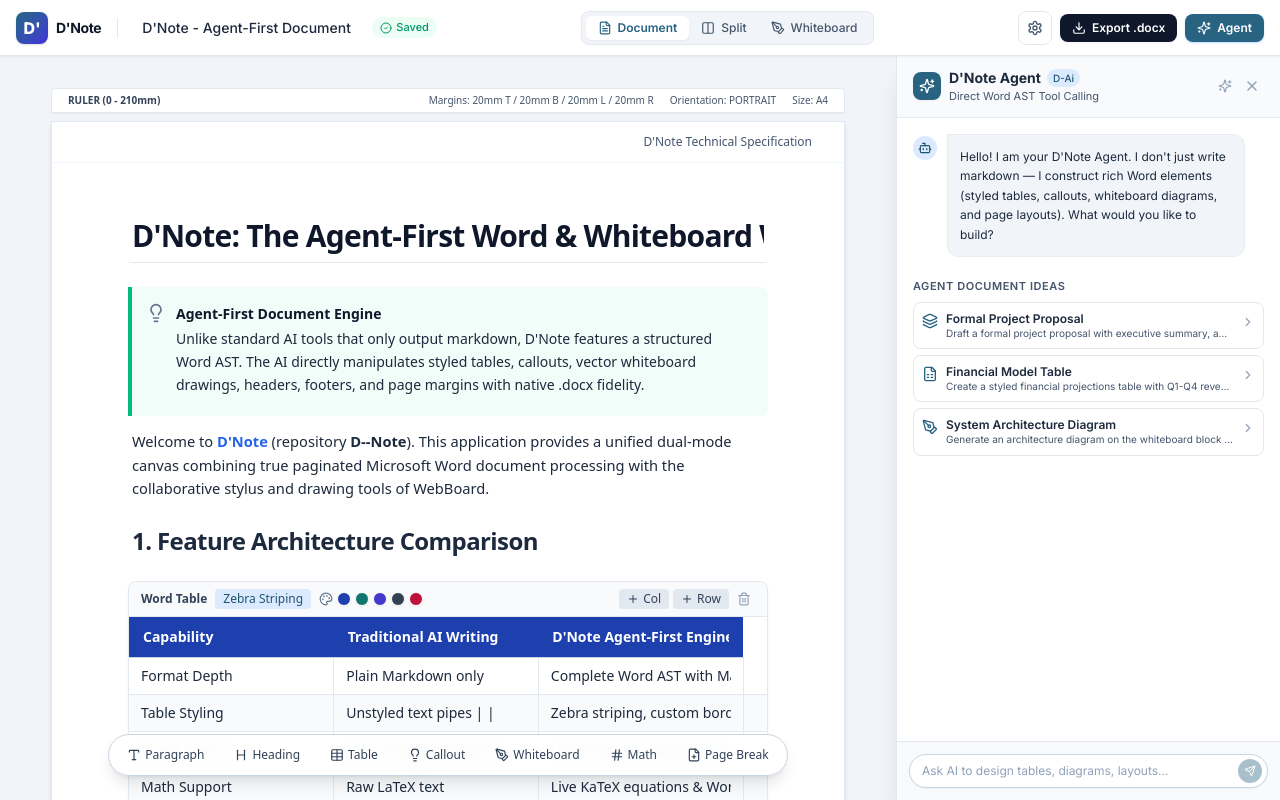
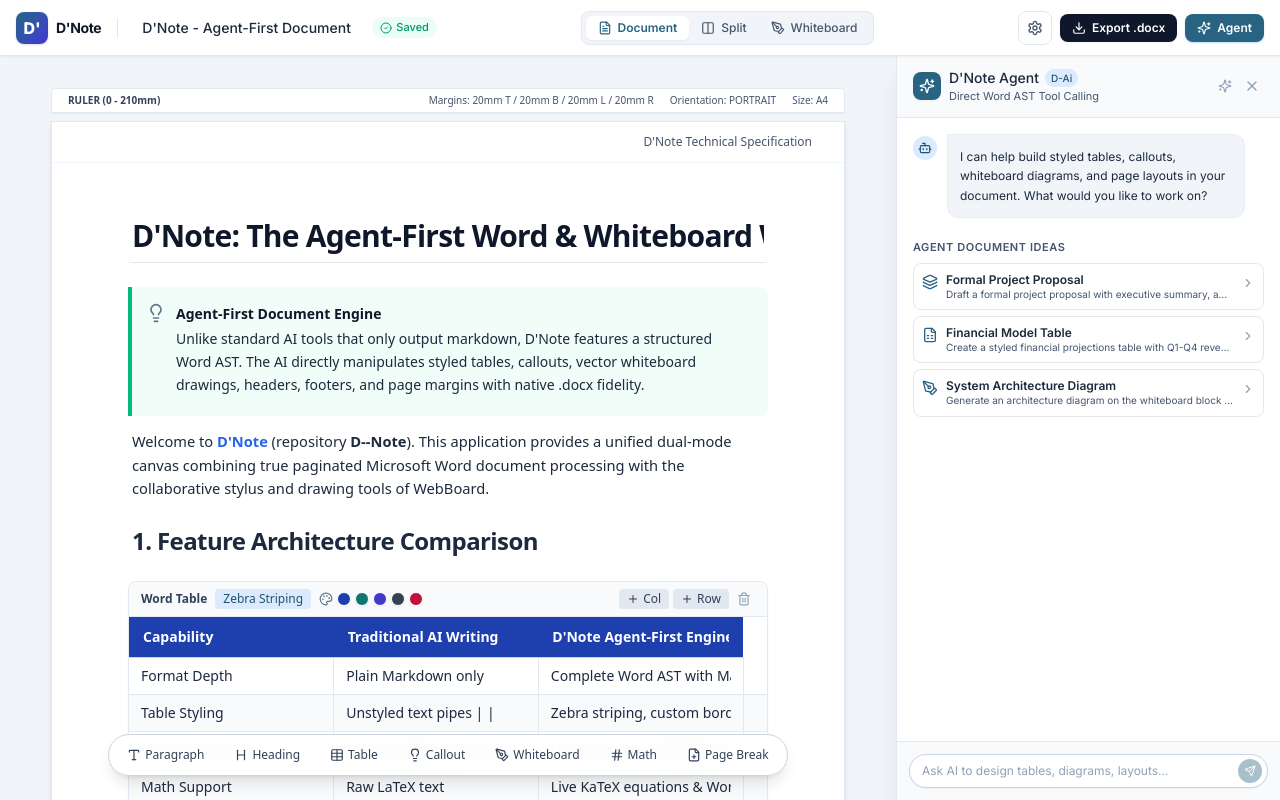
Before and after one commit to Dcode9/whiteboard, a React (Vite) app: page / in a window 1280 px wide. Built offline with nearby package versions, Linux system fonts and the light colour scheme.

Commit message:
Use direct welcome copy and lighter agent heading

```diff
--- a/src/components/agent/AgentPanel.tsx
+++ b/src/components/agent/AgentPanel.tsx
@@ -32,7 +32,7 @@ export const AgentPanel: React.FC<Props> = ({ document: doc, onUpdateDocument, o
     {
       role: 'assistant',
       content:
-        "Hello! I am your D'Note Agent. I don't just write markdown — I construct rich Word elements (styled tables, callouts, whiteboard diagrams, and page layouts). What would you like to build?",
+        "I can help build styled tables, callouts, whiteboard diagrams, and page layouts in your document. What would you like to work on?",
     },
   ]);
   const [inputPrompt, setInputPrompt] = useState('');
@@ -151,7 +151,7 @@ export const AgentPanel: React.FC<Props> = ({ document: doc, onUpdateDocument, o
             <Sparkles className="w-4 h-4" />
           </div>
           <div>
-            <h2 className="text-sm font-bold text-slate-800 flex items-center gap-1.5">
+            <h2 className="text-sm font-medium text-slate-800 flex items-center gap-1.5">
               D'Note Agent
               <span className="text-[10px] font-medium bg-blue-100 text-blue-700 px-1.5 py-0.5 rounded-full">
                 D-Ai
```
